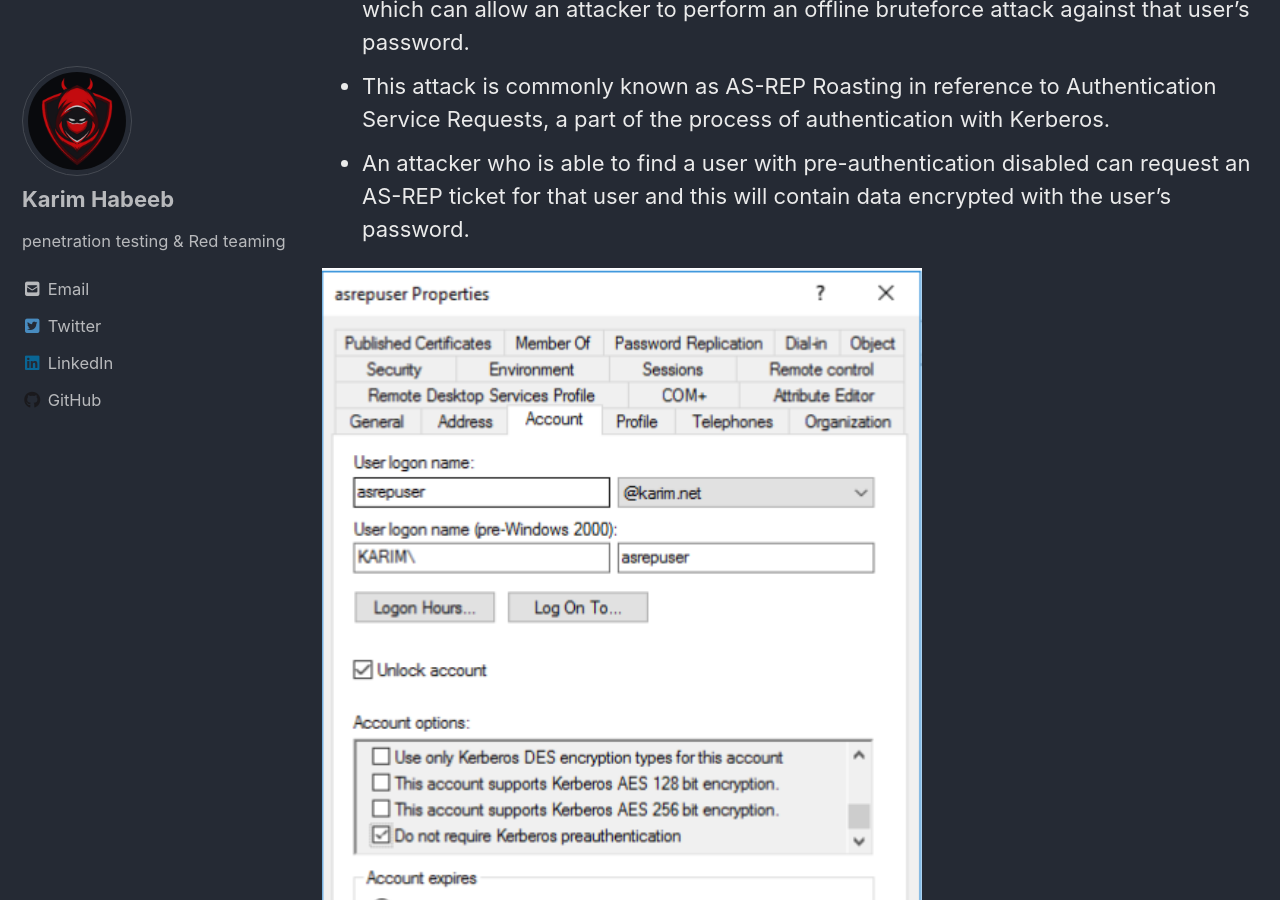
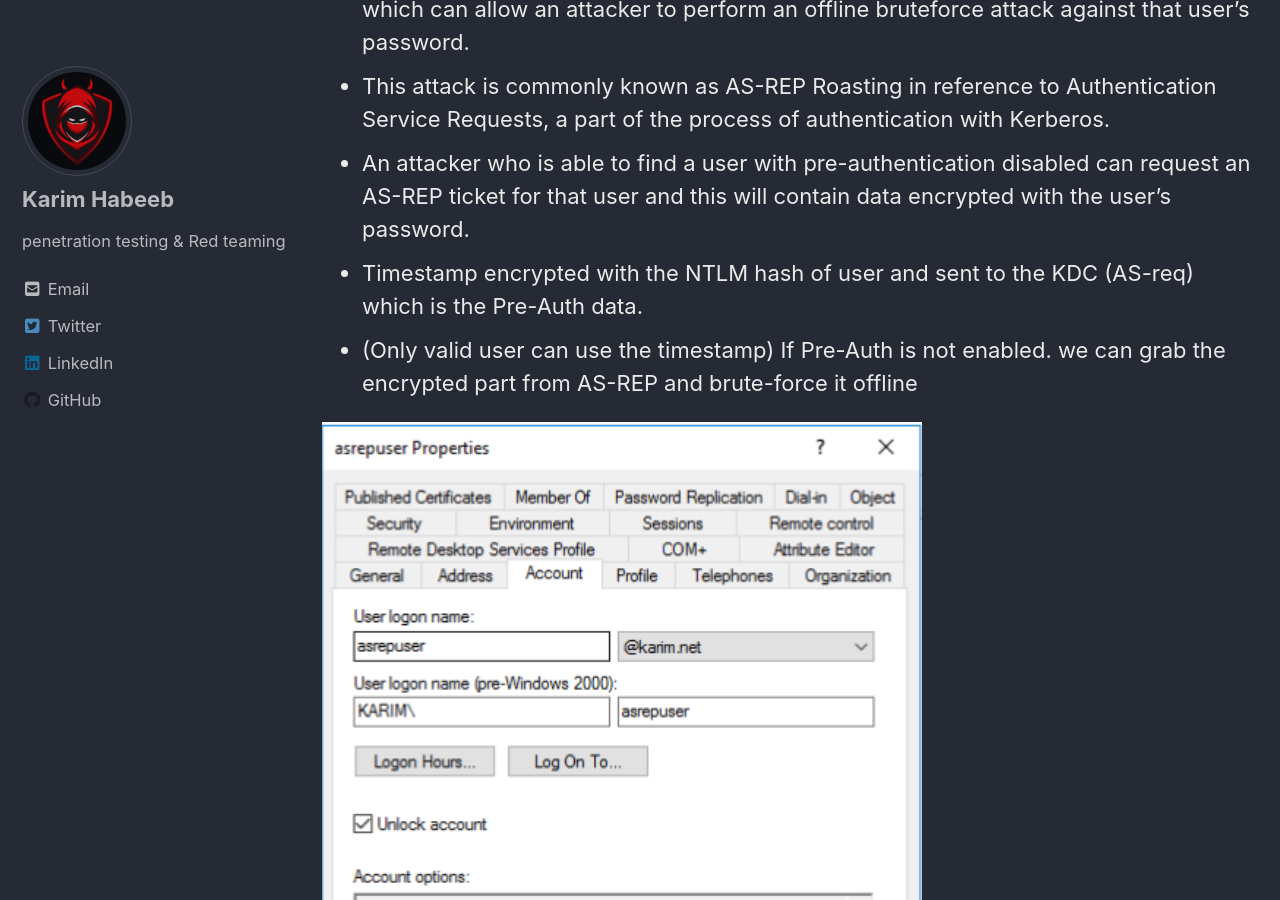
Before and after one commit to NoRed0x/NoRed0x.github.io, a Jekyll site: the page built from _posts/Red-Teaming/2021-07-12- Kerberos-AS-REP-Roasting.md, in a window 1280 px wide and 900 px high, scrolled down 687 px. Built offline with Jekyll 4.4.1, drawn with Linux system fonts in a browser that asks for light colours; cached includes are drawn as plain includes; nearby versions of some CDN libraries.

Commit message:
Update 2021-07-12- Kerberos-AS-REP-Roasting.md

```diff
--- a/_posts/Red-Teaming/2021-07-12- Kerberos-AS-REP-Roasting.md
+++ b/_posts/Red-Teaming/2021-07-12- Kerberos-AS-REP-Roasting.md
@@ -14,6 +14,8 @@ toc: true
  * If an Active Directory user has pre-authentication disabled, a vulnerability is exposed which can allow an attacker to perform an offline bruteforce attack against that user’s password.
  * This attack is commonly known as AS-REP Roasting in reference to Authentication Service Requests, a part of the process of authentication with Kerberos.
  * An attacker who is able to find a user with pre-authentication disabled can request an AS-REP ticket for that user and this will contain data encrypted with the user’s password.
+ * Timestamp encrypted with the NTLM hash of user and sent to the KDC (AS-req) which is the Pre-Auth data.
+ * (Only valid user can use the timestamp) If Pre-Auth is not enabled. we can grab the encrypted part from AS-REP and brute-force it offline
 
 <img src="/img/asrep/1.PNG" alt="Getting-gz" width="600" height="200">
 
```
